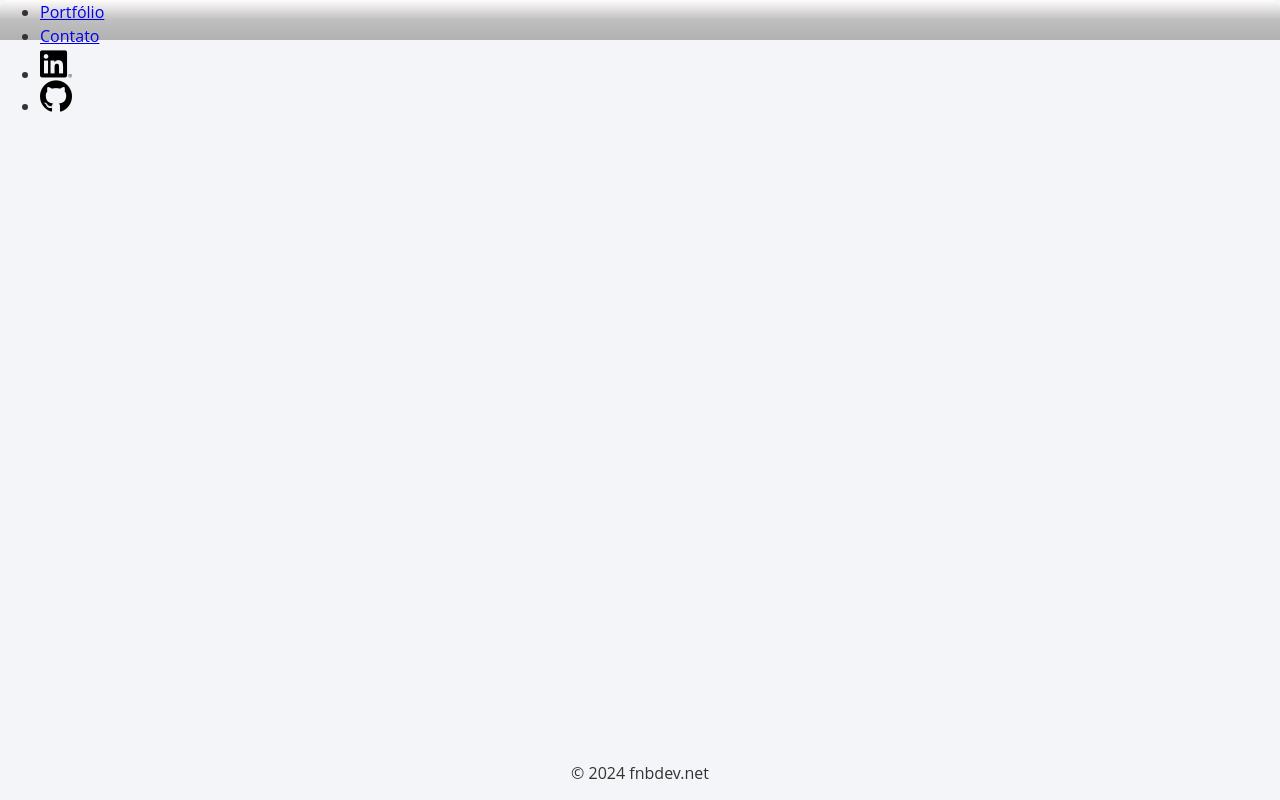
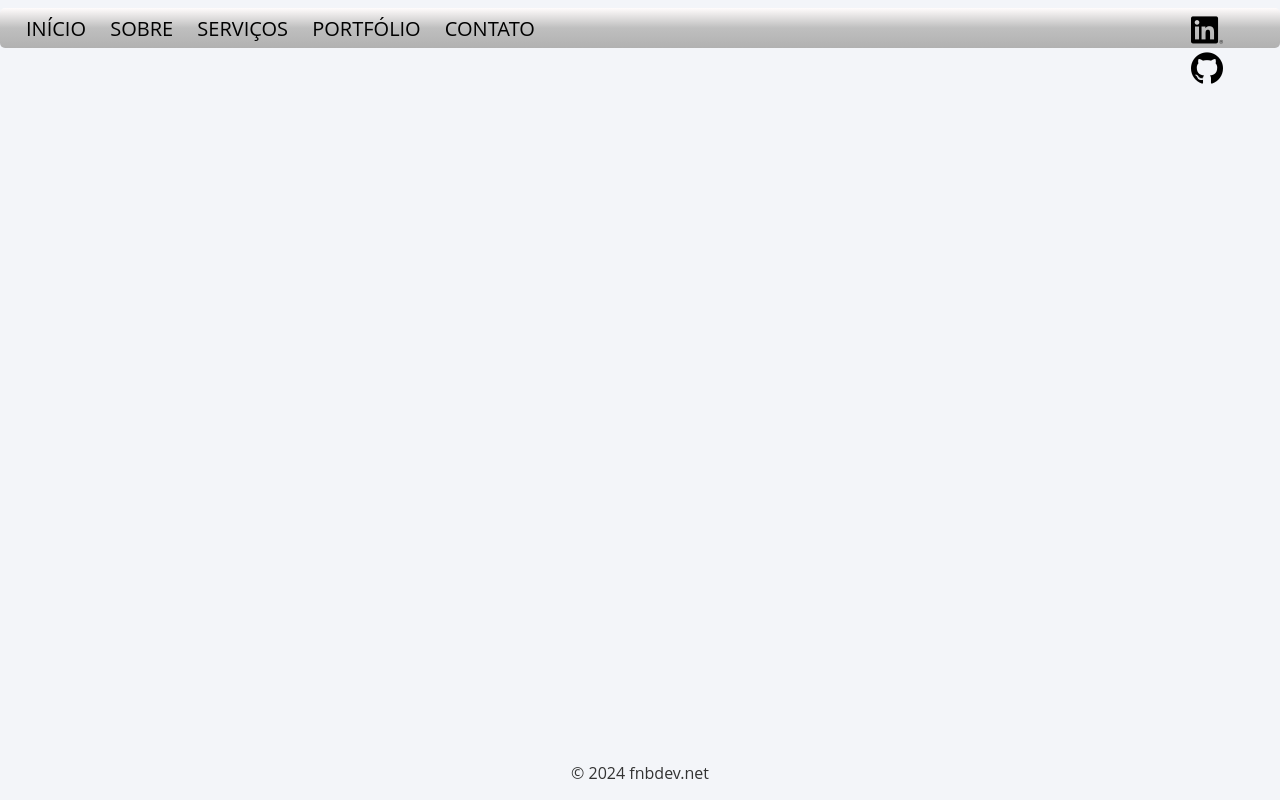
Before and after one commit to FnB1991/FnB-DEV, a plain HTML site: page index.html in a window 1280 px wide. Drawn offline with nearby package versions, Linux system fonts and the light colour scheme.

Commit message:
Update generalstyles.css

```diff
--- a/css/generalstyles.css
+++ b/css/generalstyles.css
@@ -32,44 +32,52 @@
     isolation: isolate;
   }
 
-  /* ESTILOS DOS CABEÇALHOS */
+  /* ------- ESTILOS DOS CABEÇALHOS ------- */
   header {
     display: flex;
-    align-items: center;
     position: fixed;
-    top: 0;
+    top: 1%;
     width: 100%;
-    height: 2.5rem;
+    height: 5%;
     background: linear-gradient(180deg, rgba(255, 252, 252, 1) 0%, rgba(191, 191, 191, 1) 50%, rgba(177, 177, 177, 1) 100%);
-    border-radius: 0.5rem 0.5rem 0 0;
+    border-radius: 5px 5px;
   }
 
-  .TopNav, .social-media {
-    width: 70%;
+  nav {
+    width: 100%;
+    display: inline-flex;
   }
 
-  .TopNav ul, .social-media ul {
-    padding: 0;
-    margin: 0;
+  nav ul {
+    padding: 3px;
+    margin: 3px;
   }
 
-  .TopNav ul li, .social-media ul li {
+  nav ul li {
     display: inline-block;
     margin-left: 20px;
   }
 
-  .TopNav ul li a, .social-media ul li {
+  nav ul li a {
     color: #000000;
     text-decoration: none;
     font-size: 20px;
     text-transform: uppercase;
   }
 
-  .TopNav a:hover {
+  nav a:hover {
     border-bottom: 3px solid blue;
   }
 
-  .social-media ul li:hover {
+  .menu-navegação {
+    width: 91%;
+  }
+
+  .redes-sociais {
+    width: 9%;
+  }
+
+  .redes-sociais ul li:hover {
     animation: image-move 1s ease;
   }
 
@@ -99,20 +107,6 @@
     height: auto;
     padding: 10px 0;
     background-color: #F3F5F9; /* Alterado para uma cor sólida para melhor legibilidade */
-  }
-
-  @media screen and (max-width:768px) {
-    .TopNav, .social-media {
-      width: 100%;
-    }
-
-    .TopNav ul li, .social-media ul li {
-      margin-left: 10px;
-    }
-
-    .content {
-      padding-top: 120px;
-    }
   }
 
   /* ESTILO ESPECÍFICOS DAS PÁGINAS */
```
